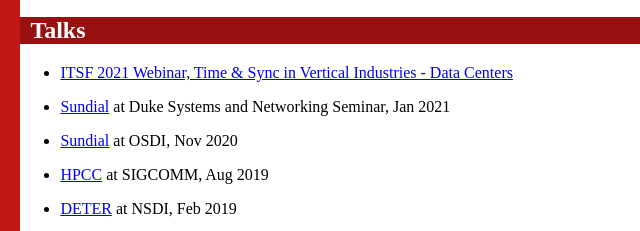
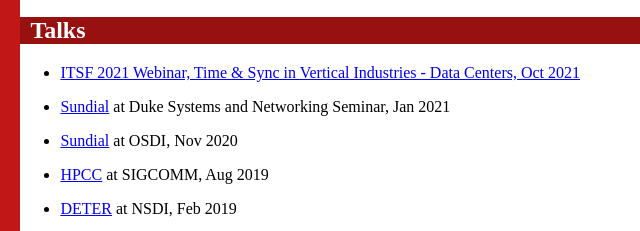
Before and after one commit to liyuliang001/liyuliang001.github.io, a plain HTML site: page index.html in a window 1280 px wide. Shown: the part 2088-2319 px from the top of the page, 82-722 px from the left. Drawn offline with nearby package versions, Linux system fonts and the light colour scheme.

Commit message:
Update index.html

```diff
--- a/index.html
+++ b/index.html
@@ -221,7 +221,7 @@
 				<h2>Talks</h2>
 				<p>
 					<ul>
-						<li><p><a href="https://itsf2021.executiveindustryevents.com/Event/Webinars/webinars.php#google">ITSF 2021 Webinar, Time & Sync in Vertical Industries - Data Centers</p></li>
+						<li><p><a href="https://itsf2021.executiveindustryevents.com/Event/Webinars/webinars.php#google">ITSF 2021 Webinar, Time & Sync in Vertical Industries - Data Centers, Oct 2021</p></li>
 						<li><p><a href="https://urldefense.com/v3/__https://duke.zoom.us/rec/share/n_nnDCLzshOnSpFOMATP5eEaF0U2G9hF89oOHzK3rDicfPRBko1GNuXwYaPo8Gey.o_4Hcw72qhXN2XUS__;!!OToaGQ!68nRVUXT2D0r9bHb9XFM9GdUkpu1-RbzZDuCQuyYLX8MbT9QWMF49zN247WTfSY$">Sundial</a> at Duke Systems and Networking Seminar, Jan 2021</p></li>
 						<li><p><a href="https://www.youtube.com/watch?v=GEXP68yNPPM&feature=emb_title">Sundial</a> at OSDI, Nov 2020</p></li>
 						<li><p><a href="https://dlnext.acm.org/doi/abs/10.1145/3341302.3342085#sec-supp">HPCC</a> at SIGCOMM, Aug 2019</p></li>
```
